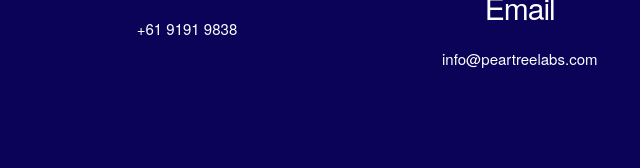
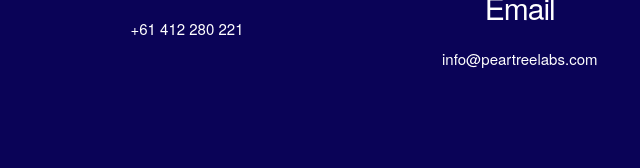
Before and after one commit to zitongliu/pear-tree-labs, a plain HTML site: page index.html in a window 1280 px wide. Shown: the part 1843-2011 px from the top of the page, 453-1093 px from the left. Drawn offline with Linux system fonts and the light colour scheme.

Commit message:
updated contact number

```diff
--- a/index.html
+++ b/index.html
@@ -120,7 +120,7 @@
                     <img src="images/mobile-phone-48.png">
                   </div>
                   <h3 style="text-align: center">Phone</h3>
-                  <p>+61 9191 9838</p>
+                  <p>+61 412 280 221</p>
               </div>
               <div class="four columns">
                   <div class="contact__icon">
```
